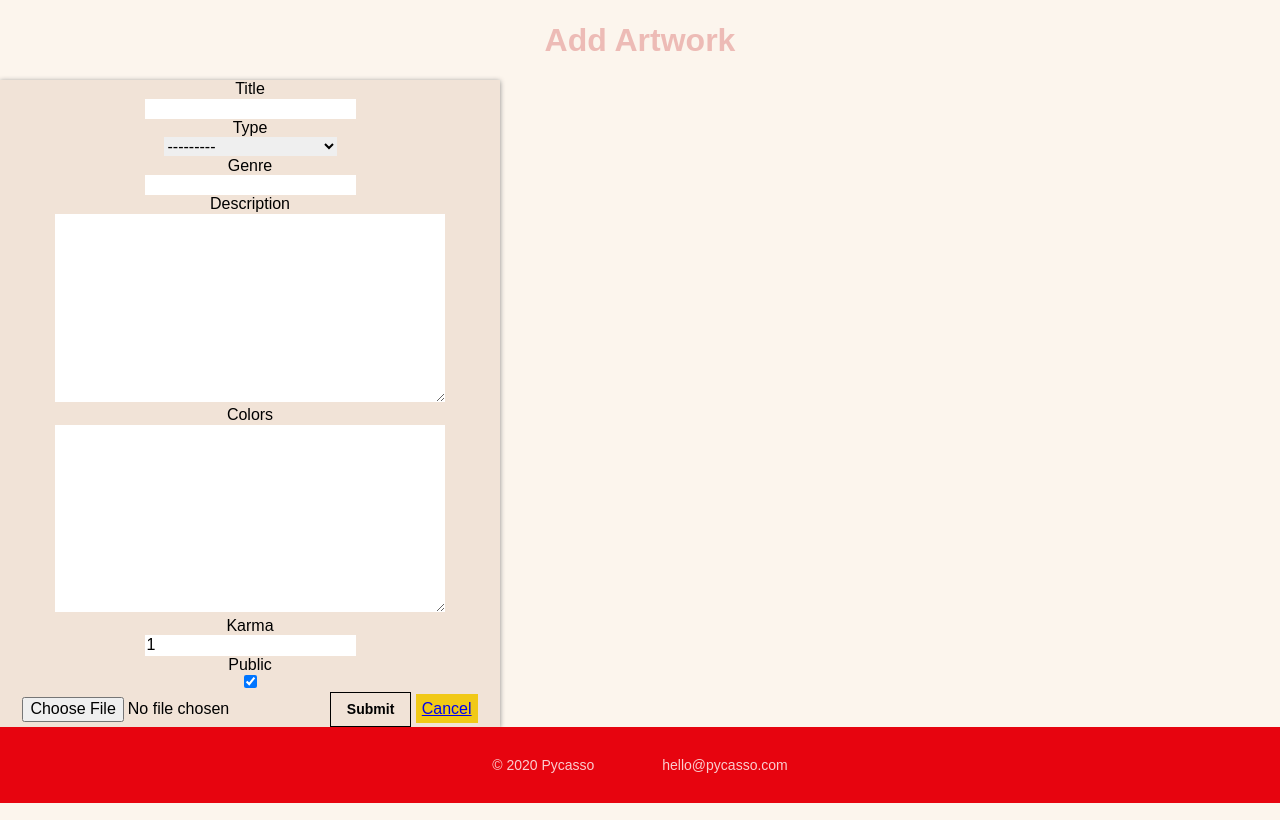
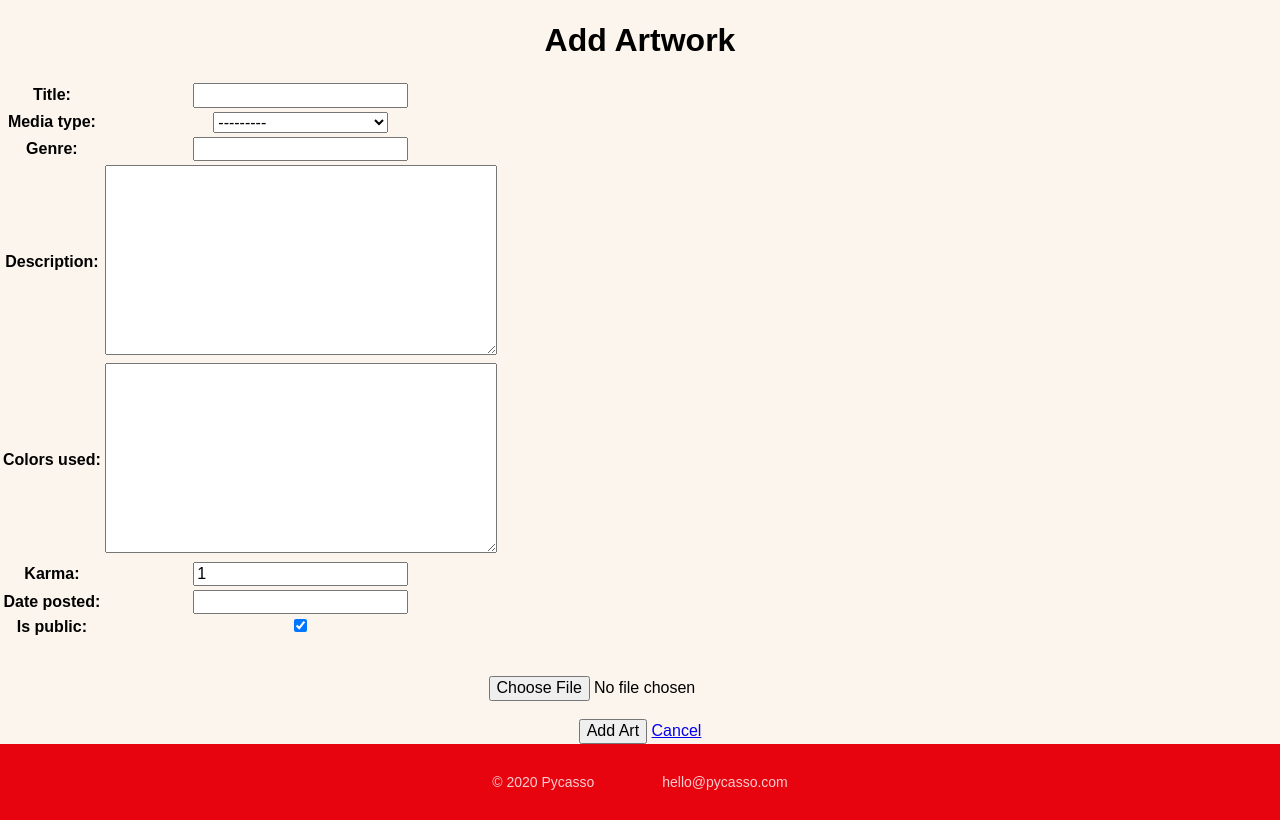
Before and after one commit to chas-e/pycasso, a Django app: page /art/create/ in a window 1280 px wide. Shown: the part 186-1006 px from the top of the page. Run offline with Django 3.2, Linux system fonts and the light colour scheme; the visitor is signed in with stand-in values (Sample User, id 1).

Commit message:
resetting art_form

```diff
--- a/main_app/templates/main_app/art_form.html
+++ b/main_app/templates/main_app/art_form.html
@@ -8,50 +8,21 @@
 
 {% else %}
 
-<h1 class="artworkh1"> Add Artwork </h1>
+<h1> Add Artwork </h1>
 {% endif %}
 
-<form action=""  enctype="multipart/form-data" class="submission-wrapper"  method="POST">
+<form action="" enctype="multipart/form-data" method="POST">
     {% csrf_token %}
-        {{ form.non_field_errors }}
-    <div class="submission-form " >
-        <div class="submission-title" name="title">
-            {{ form.title.errors }}
-            <label for="{{ form.title.id_for_label }}">Title</label>{{ form.title }}
-        </div>
-        <div class="submission-media" name="media_type">
-            {{ form.media_type.errors }}
-            <label for="{{ form.media_type.id_for_label }}">Type</label>{{ form.media_type }}
-        </div>
-        <div class="submission-genre" name="genre">
-            {{ form.genre.errors }}
-            <label for="{{ form.genre.id_for_label }}">Genre</label>{{ form.genre }}
-        </div>
-        <div class="submission-description" name="description">
-            {{ form.description.errors }}
-            <label for="{{ form.description.id_for_label }}">Description</label>{{ form.description }}
-        </div>
-        <div class="submission-color" name="colors_used">
-            {{ form.colors_used.errors }}
-            <label for="{{ form.colors_used.id_for_label }}">Colors</label>{{ form.colors_used }}
-        </div>
-        <div class="submission-karma" name="karma">
-            {{ form.karma.errors }}
-            <label for="{{ form.karma.id_for_label }}">Karma</label>{{ form.karma }}
-        </div>
-        {{ form.is_public.errors }}
-        <label for="{{ form.is_public.id_for_label }}">Public</label>{{ form.is_public }}
-        <div class="form-submit">
-            <input type="file" name="art-file" value="{{ object.url }}">
-            <input type="submit"  class="b ph3 pv2 input-reset ba b--black bg-transparent grow pointer f6 " value="Submit">
-            <a href="{% url 'art_index' %}" class=" add-button">Cancel</a>
-        </div>
-    </div>
+    <table>
+        {{ form.as_table }}
+    </table>
+    <br><br>
+    <input type="file" name="art-file" value="{{ object.url }}">
+    <br><br>
+    <input type="submit" value="Add Art">
+    <a href="{% url 'art_index' %}">Cancel</a>
 </form>
 
 
 
-
-
-
 {% endblock %}
```
